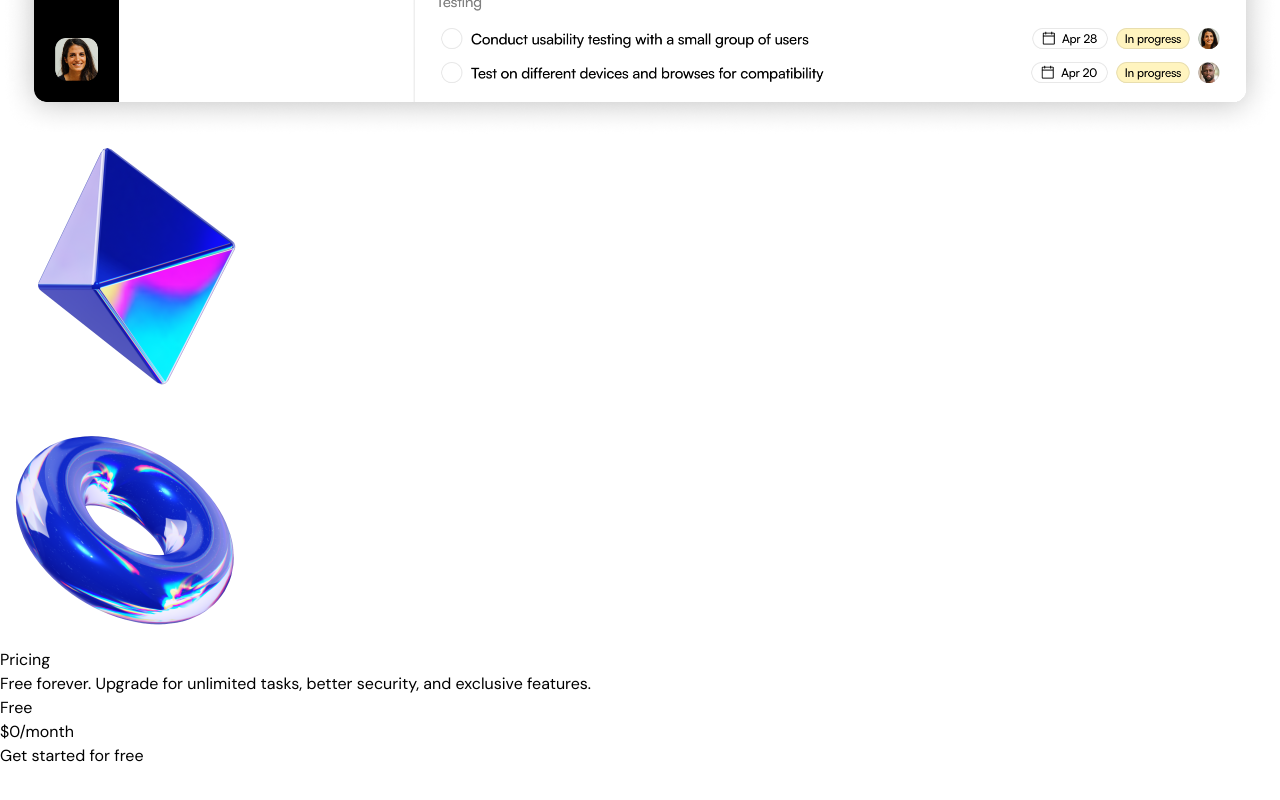
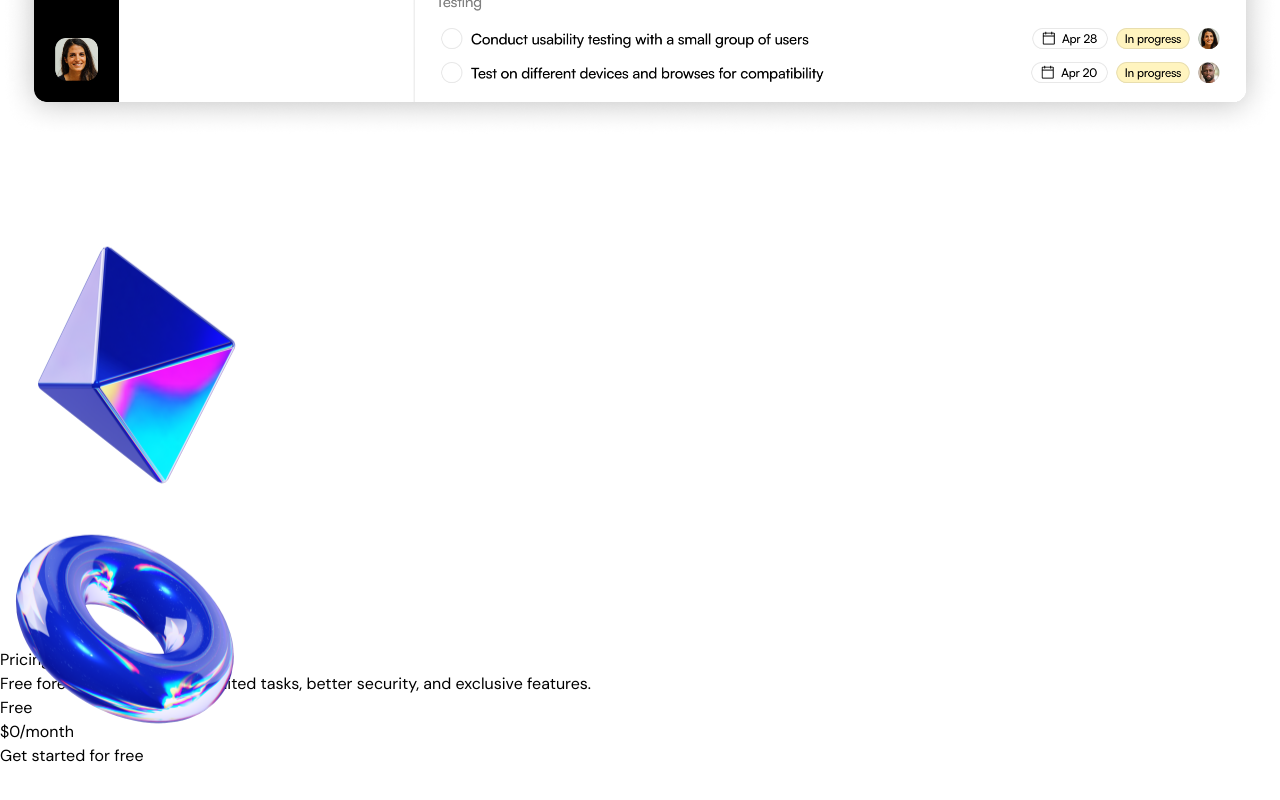
Before and after one commit to i-am-feyi/light-saas-landing-page, a Next.js app: page / in a window 1280 px wide. Shown: the part 6108-6908 px from the top of the page. Built offline with nearby package versions, Linux system fonts and the light colour scheme.

Commit message:
Implement Product Showcase Animation

```diff
--- a/src/sections/ProductShowcase.tsx
+++ b/src/sections/ProductShowcase.tsx
@@ -1,11 +1,27 @@
+"use client";
+
 import Image from "next/image";
+import { useRef } from "react";
 import TubeImage from "@/assets/tube.png";
 import PyramidImage from "@/assets/pyramid.png";
 import ProductImage from "@/assets/product-image.png";
+import { motion, useScroll, useTransform } from "framer-motion";
 
 export const ProductShowcase = () => {
+  const sectionRef = useRef(null);
+
+  const { scrollYProgress } = useScroll({
+    target: sectionRef,
+    offset: ["start end", "end start"],
+  });
+
+  const translateY = useTransform(scrollYProgress, [0, 1], [-150, 150]);
+
   return (
-    <section className="bg-gradient-to-b from-white to-[#d2dcff] py-24 overflow-x-clip">
+    <section
+      ref={sectionRef}
+      className="bg-gradient-to-b from-white to-[#d2dcff] py-24 overflow-x-clip"
+    >
       <div className="container">
         <div className="section-heading">
           <div className="flex justify-center">
@@ -19,18 +35,25 @@
         </div>
         <div className="relative">
           <Image src={ProductImage} alt="Product showcase" className="mt-10" />
-          <Image
-            src={PyramidImage}
+          <motion.img
+            src={PyramidImage.src}
             alt="Pyramid"
             className="hidden md:block absolute -right-36 -top-32"
             height={262}
             width={262}
+            style={{
+              translateY,
+            }}
           />
-          <Image
-            src={TubeImage}
+          <motion.img
+            src={TubeImage.src}
             alt="Tube"
             className="hidden md:block absolute -left-36 bottom-24"
             height={248}
+            width={248}
+            style={{
+              translateY,
+            }}
           />
         </div>
       </div>
```
